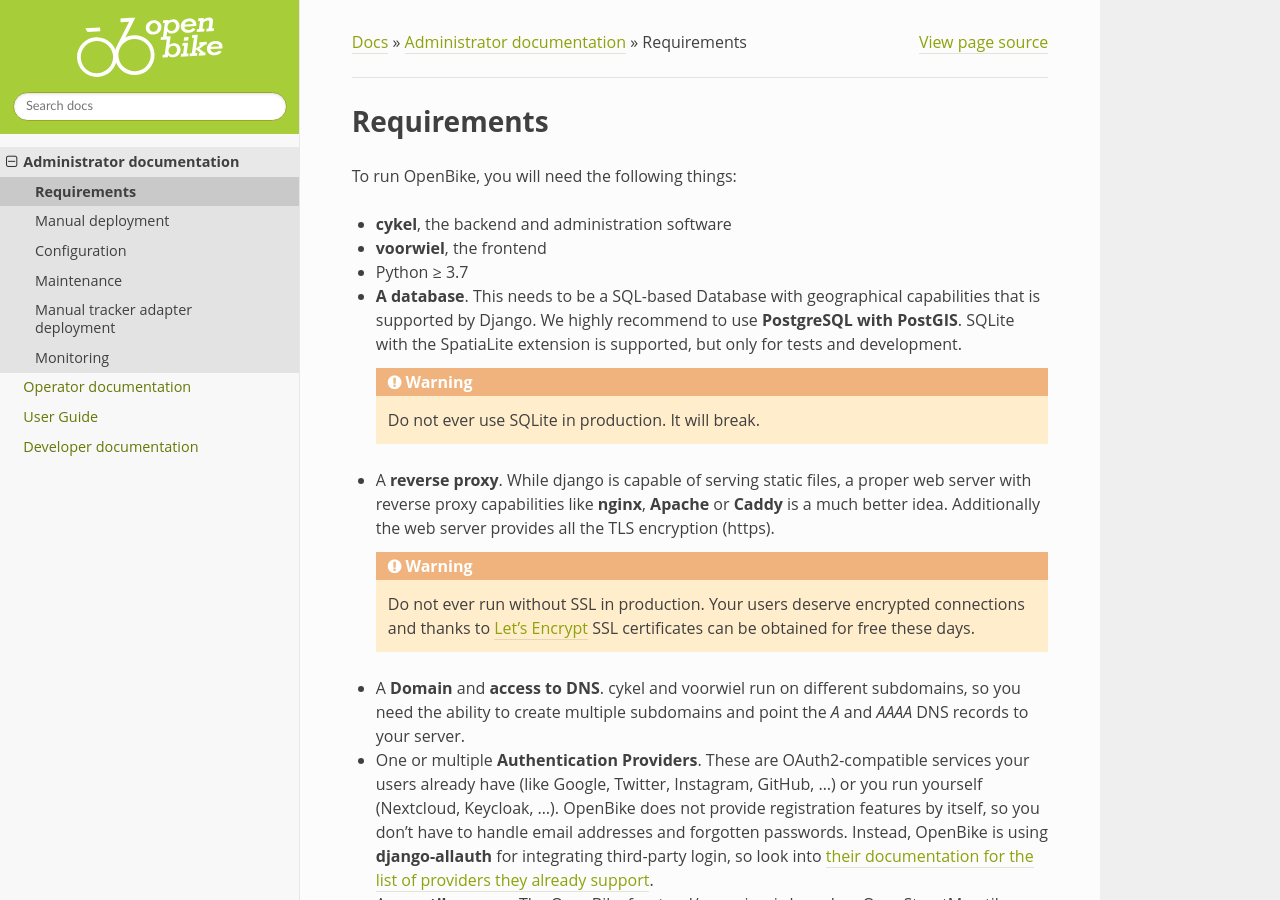
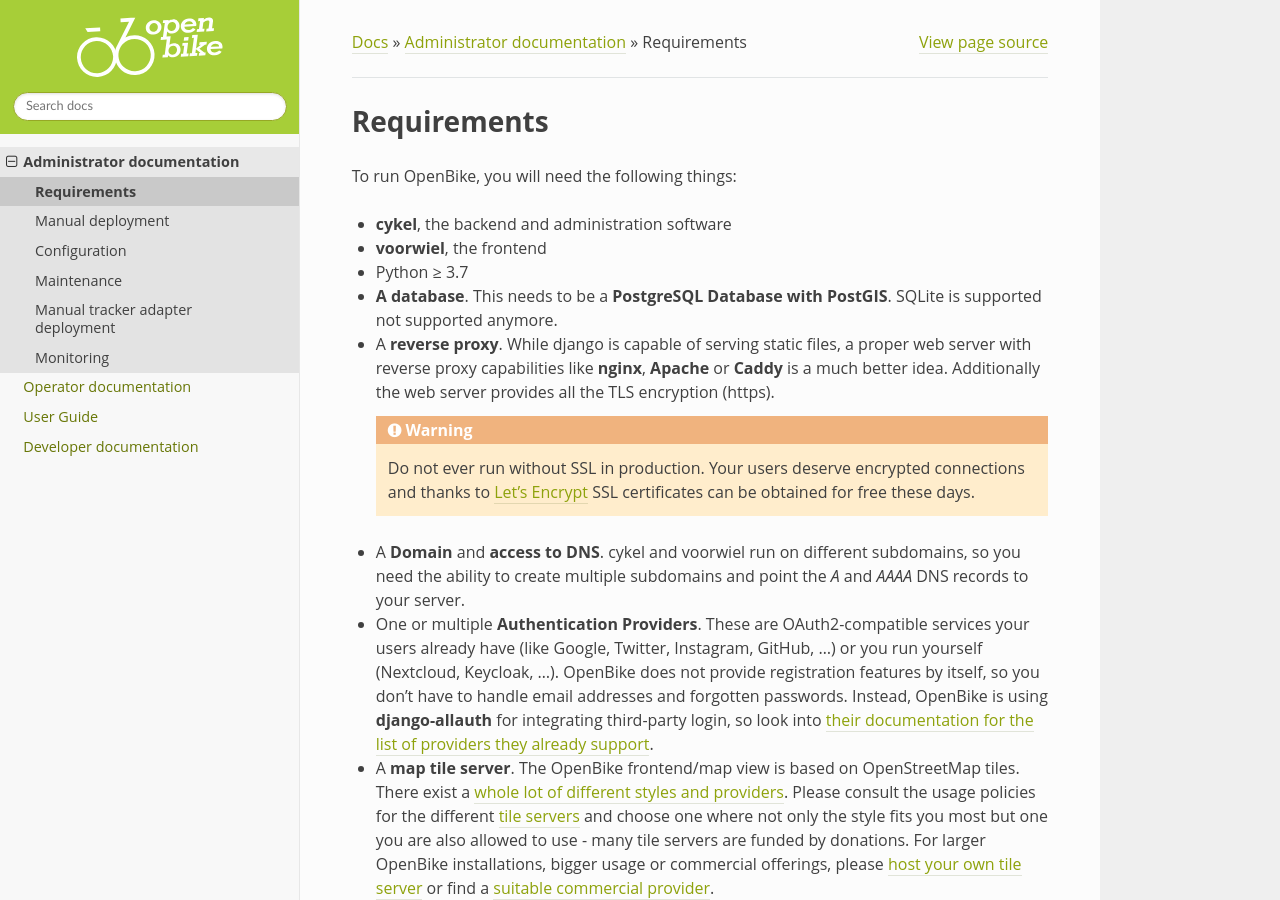
Before and after one commit to transportkollektiv/openbike, a Sphinx documentation site: the page built from docs/administrator/requirements.rst, in a window 1280 px wide and 900 px high. Built offline with Sphinx 7.4.7 and the Read the Docs theme 2.0.0, drawn with Linux system fonts in a browser that asks for light colours; pages that are not in the unit, such as notebooks, are missing from menus.

Commit message:
Sqlite is not supported anymore

```diff
--- a/docs/administrator/requirements.rst
+++ b/docs/administrator/requirements.rst
@@ -9,9 +9,7 @@
 
 * Python ≥ 3.7
 
-* **A database**. This needs to be a SQL-based Database with geographical capabilities that is supported by Django. We highly recommend to use **PostgreSQL with PostGIS**. SQLite with the SpatiaLite extension is supported, but only for tests and development.
-
-  .. warning:: Do not ever use SQLite in production. It will break.
+* **A database**. This needs to be a **PostgreSQL Database with PostGIS**. SQLite is supported not supported anymore.
 
 * A **reverse proxy**. While django is capable of serving static files, a proper web server with reverse proxy capabilities like **nginx**, **Apache** or **Caddy** is a much better idea. Additionally the web server provides all the TLS encryption (https).
 
```
